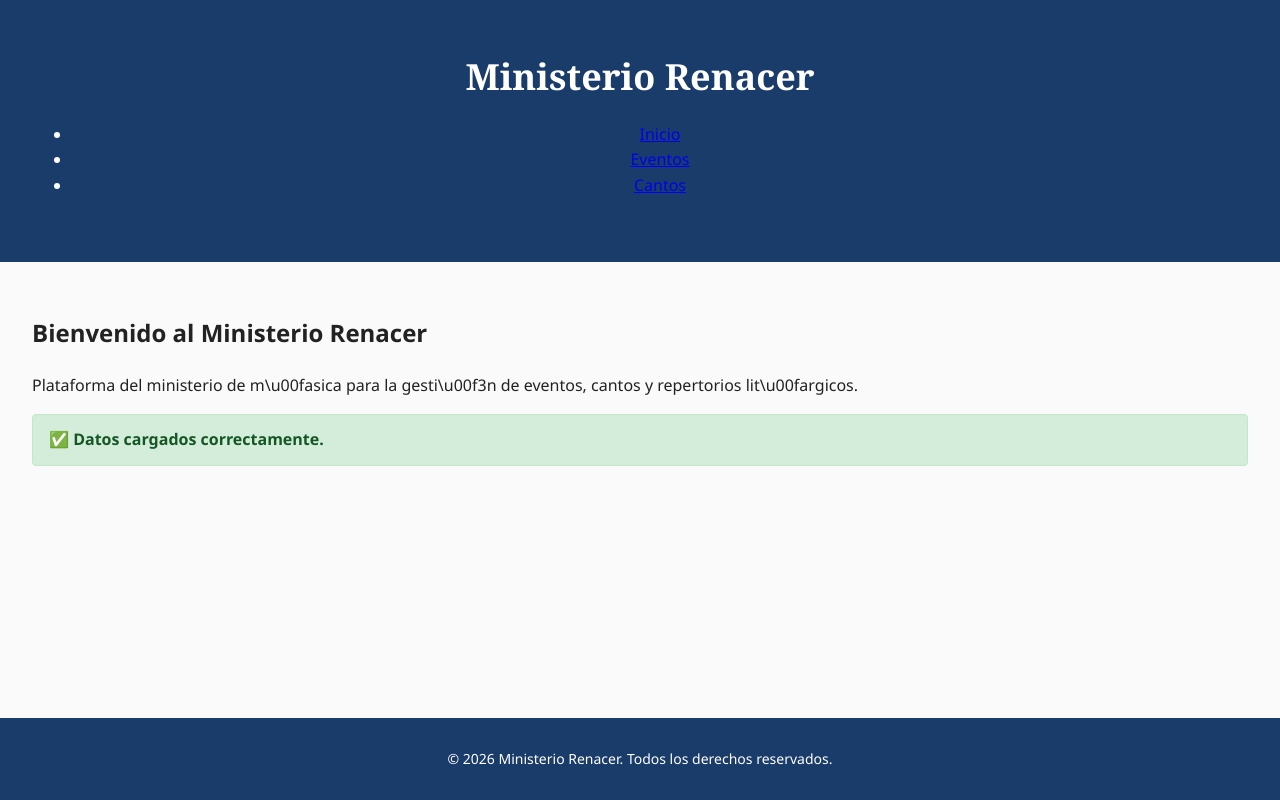
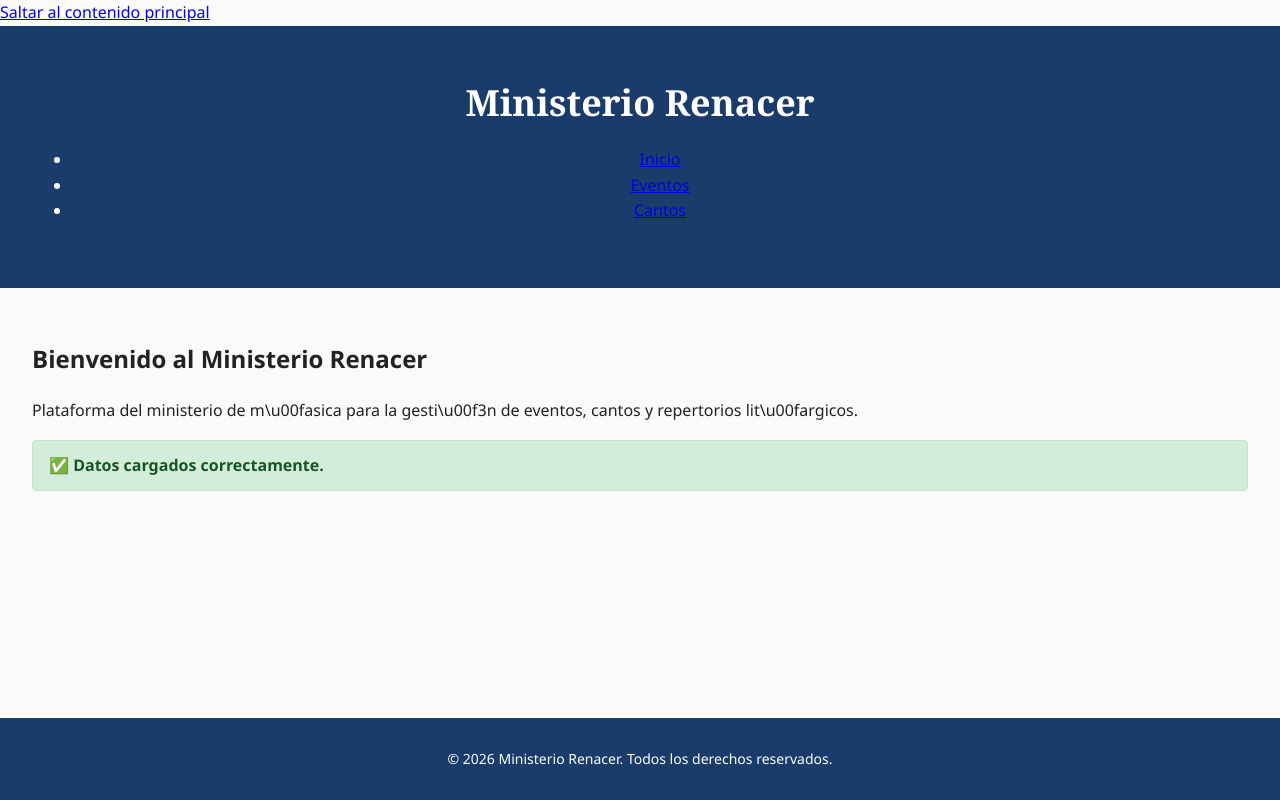
Before and after one commit to SpecialSKG/ministerio-renacer, a website: page index.html in a window 1280 px wide. Drawn offline with Linux system fonts and the light colour scheme.

Commit message:
fix(html): agregar skip link y id="main-content" para accesibilidad

```diff
--- a/index.html
+++ b/index.html
@@ -8,6 +8,7 @@
   <link rel="stylesheet" href="assets/css/styles.css">
 </head>
 <body>
+  <a href="#main-content" class="skip-link">Saltar al contenido principal</a>
   <header>
     <h1>Ministerio Renacer</h1>
     <nav aria-label="Navegación principal">
@@ -19,7 +20,7 @@
     </nav>
   </header>
 
-  <main>
+  <main id="main-content">
     <section id="app">
       <h2>Bienvenido al Ministerio Renacer</h2>
       <p>Plataforma del ministerio de m\u00fasica para la gesti\u00f3n de eventos, cantos y repertorios lit\u00fargicos.</p>
```
